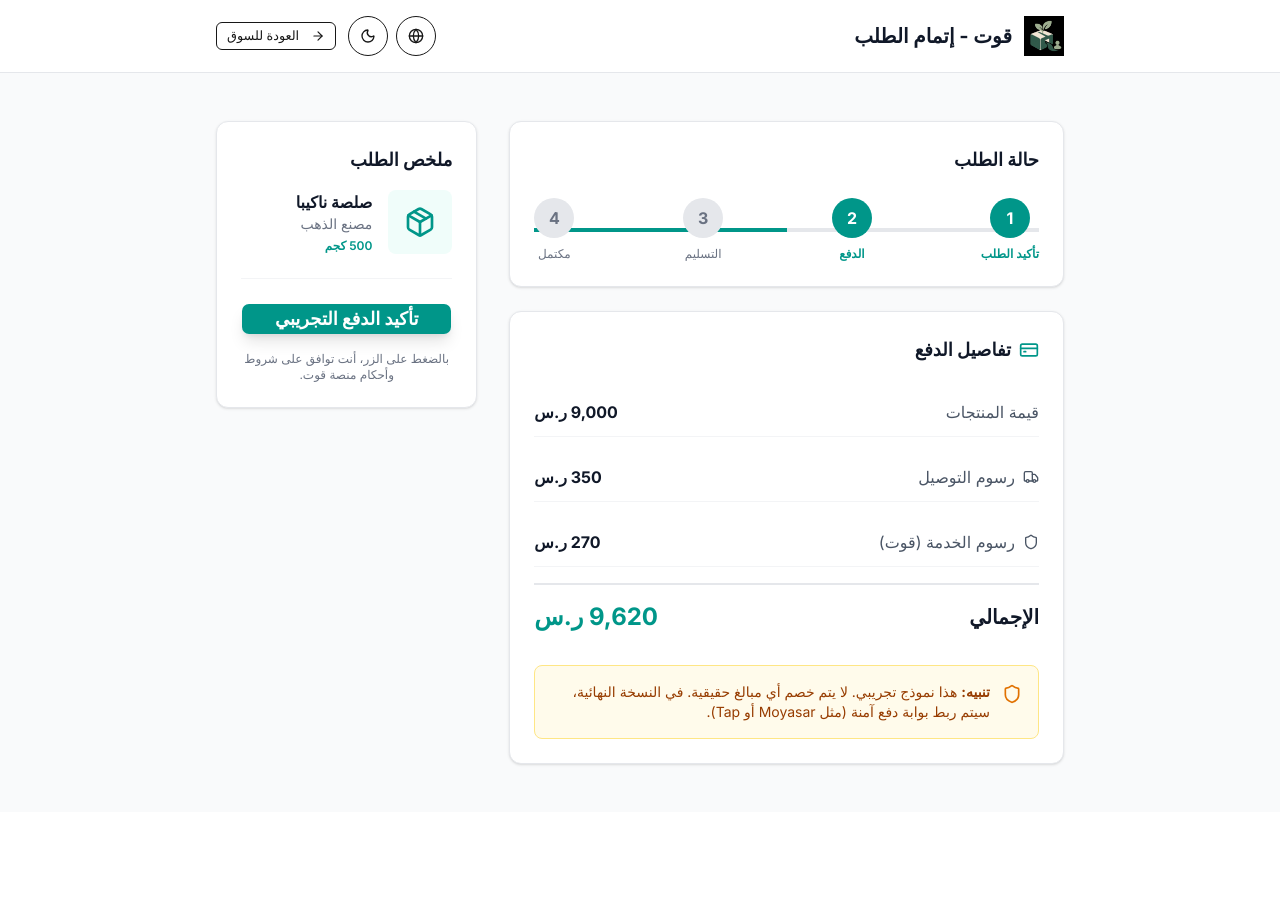
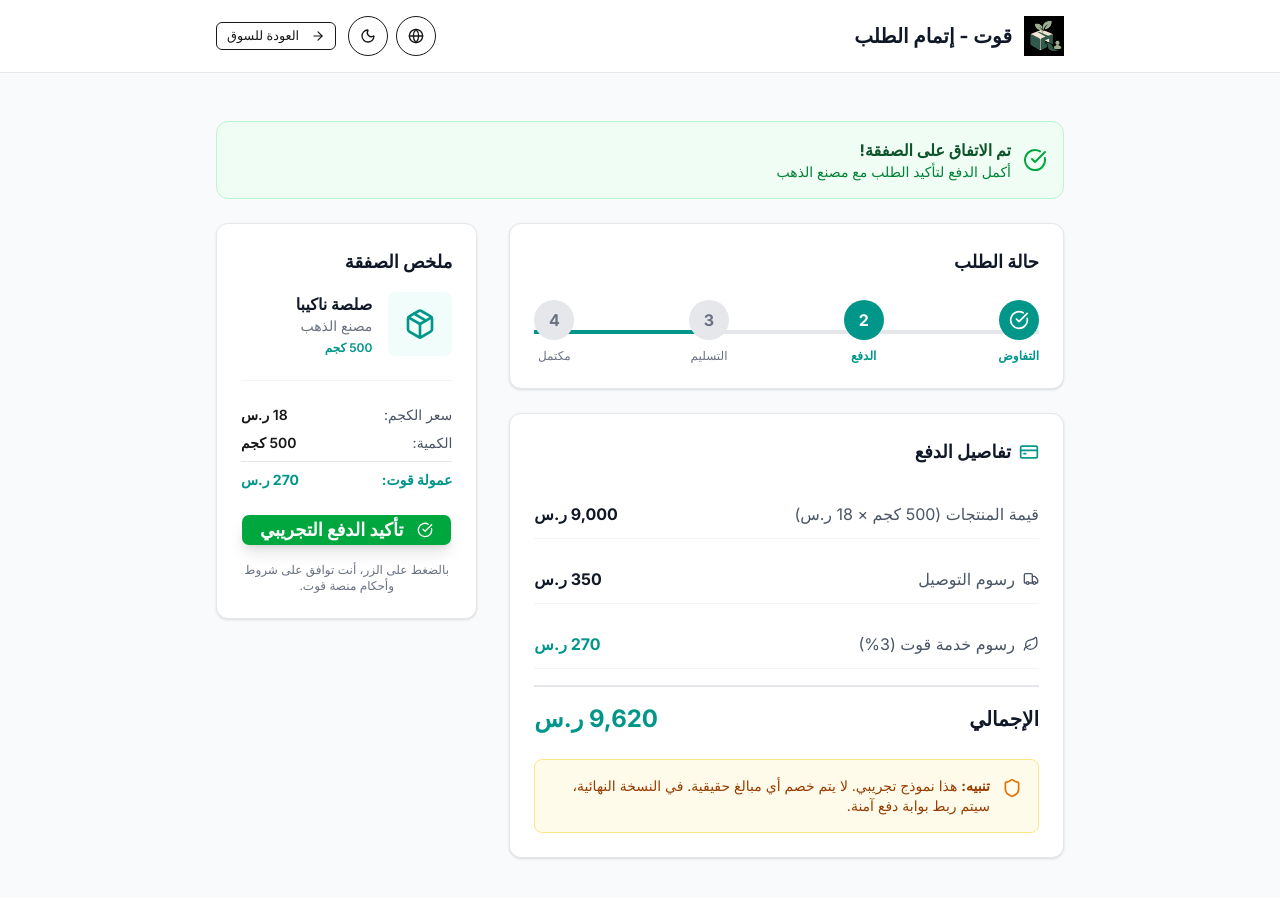
Before and after one commit to althubaitilayan-collab/qoutlog-v2, a Next.js app: page /checkout in a window 1280 px wide. Shown: the top 898 px of the page. Before the commit the page ends 812 px from the top, so only its background shows below. Built offline with nearby package versions, Linux system fonts and the light colour scheme.

Commit message:
Add negotiation flow from AI chat to payment with commission

```diff
--- a/app/checkout/page.tsx
+++ b/app/checkout/page.tsx
@@ -3,23 +3,23 @@
 import { LanguageThemeSwitcher } from "../components/LanguageThemeSwitcher";
 import Link from "next/link";
 import { Button } from "../components/ui/button";
-import { ArrowRight, CheckCircle, CreditCard, Shield, Truck, Package } from "lucide-react";
+import { ArrowRight, CheckCircle, CreditCard, Shield, Truck, Package, Leaf } from "lucide-react";
+import { useSearchParams } from "next/navigation";
+import { Suspense } from "react";
 
-export default function CheckoutPage() {
-  const orderDetails = {
-    product: "صلصة ناكيبا",
-    supplier: "مصنع الذهب",
-    quantity: "500 كجم",
-    productValue: 9000,
-    deliveryFee: 350,
-    serviceFee: 270,
-  };
+function CheckoutContent() {
+  const searchParams = useSearchParams();
+  const product = searchParams.get("product") || "صلصة ناكيبا";
+  const pricePerKg = parseFloat(searchParams.get("price") || "18");
+  const quantity = parseInt(searchParams.get("quantity") || "500");
 
-  const total = orderDetails.productValue + orderDetails.deliveryFee + orderDetails.serviceFee;
+  const productValue = pricePerKg * quantity;
+  const deliveryFee = 350;
+  const serviceFee = Math.round(productValue * 0.03); // 3% commission
+  const total = productValue + deliveryFee + serviceFee;
 
   return (
     <div className="min-h-screen bg-gray-50 dark:bg-gray-950" dir="rtl">
-      {/* Header - Fixed */}
       <header className="bg-white dark:bg-gray-900 border-b border-gray-200 dark:border-gray-800 sticky top-0 z-40">
         <div className="max-w-4xl mx-auto px-6 py-4 flex justify-between items-center">
           <Link href="/" className="flex items-center gap-3">
@@ -38,6 +38,15 @@
       </header>
 
       <main className="max-w-4xl mx-auto px-6 py-12">
+        {/* Success Banner */}
+        <div className="mb-6 p-4 bg-green-50 dark:bg-green-900/20 border border-green-200 dark:border-green-800 rounded-xl flex items-center gap-3">
+          <CheckCircle className="w-6 h-6 text-green-600" />
+          <div>
+            <p className="font-bold text-green-900 dark:text-green-100">تم الاتفاق على الصفقة!</p>
+            <p className="text-sm text-green-700 dark:text-green-300">أكمل الدفع لتأكيد الطلب مع مصنع الذهب</p>
+          </div>
+        </div>
+
         <div className="grid grid-cols-1 md:grid-cols-3 gap-8">
           <div className="md:col-span-2 space-y-6">
             {/* Status Tracker */}
@@ -45,11 +54,13 @@
               <h2 className="text-lg font-bold text-gray-900 dark:text-white mb-6">حالة الطلب</h2>
               <div className="flex items-center justify-between relative">
                 <div className="absolute top-1/2 left-0 right-0 h-1 bg-gray-200 dark:bg-gray-700 -z-0 transform -translate-y-1/2"></div>
-                <div className="absolute top-1/2 left-0 right-1/2 h-1 bg-teal-600 -z-0 transform -translate-y-1/2"></div>
+                <div className="absolute top-1/2 left-0 right-2/3 h-1 bg-teal-600 -z-0 transform -translate-y-1/2"></div>
 
                 <div className="relative z-10 flex flex-col items-center">
-                  <div className="w-10 h-10 rounded-full bg-teal-600 text-white flex items-center justify-center font-bold">1</div>
-                  <span className="text-xs mt-2 text-teal-600 font-semibold">تأكيد الطلب</span>
+                  <div className="w-10 h-10 rounded-full bg-teal-600 text-white flex items-center justify-center font-bold">
+                    <CheckCircle className="w-5 h-5" />
+                  </div>
+                  <span className="text-xs mt-2 text-teal-600 font-semibold">التفاوض</span>
                 </div>
                 <div className="relative z-10 flex flex-col items-center">
                   <div className="w-10 h-10 rounded-full bg-teal-600 text-white flex items-center justify-center font-bold">2</div>
@@ -74,20 +85,20 @@
 
               <div className="space-y-4">
                 <div className="flex justify-between items-center py-3 border-b border-gray-100 dark:border-gray-800">
-                  <span className="text-gray-600 dark:text-gray-400">قيمة المنتجات</span>
-                  <span className="font-bold text-gray-900 dark:text-white">{orderDetails.productValue.toLocaleString()} ر.س</span>
+                  <span className="text-gray-600 dark:text-gray-400">قيمة المنتجات ({quantity} كجم × {pricePerKg} ر.س)</span>
+                  <span className="font-bold text-gray-900 dark:text-white">{productValue.toLocaleString()} ر.س</span>
                 </div>
                 <div className="flex justify-between items-center py-3 border-b border-gray-100 dark:border-gray-800">
                   <span className="text-gray-600 dark:text-gray-400 flex items-center gap-2">
                     <Truck className="w-4 h-4" /> رسوم التوصيل
                   </span>
-                  <span className="font-bold text-gray-900 dark:text-white">{orderDetails.deliveryFee.toLocaleString()} ر.س</span>
+                  <span className="font-bold text-gray-900 dark:text-white">{deliveryFee.toLocaleString()} ر.س</span>
                 </div>
                 <div className="flex justify-between items-center py-3 border-b border-gray-100 dark:border-gray-800">
                   <span className="text-gray-600 dark:text-gray-400 flex items-center gap-2">
-                    <Shield className="w-4 h-4" /> رسوم الخدمة (قوت)
+                    <Leaf className="w-4 h-4" /> رسوم خدمة قوت (3%)
                   </span>
-                  <span className="font-bold text-gray-900 dark:text-white">{orderDetails.serviceFee.toLocaleString()} ر.س</span>
+                  <span className="font-bold text-teal-600">{serviceFee.toLocaleString()} ر.س</span>
                 </div>
 
                 <div className="flex justify-between items-center pt-4 mt-4 border-t-2 border-gray-200 dark:border-gray-700">
@@ -96,32 +107,48 @@
                 </div>
               </div>
 
-              <div className="mt-8 p-4 bg-amber-50 dark:bg-amber-900/10 border border-amber-200 dark:border-amber-900/30 rounded-lg flex gap-3">
+              <div className="mt-6 p-4 bg-amber-50 dark:bg-amber-900/10 border border-amber-200 dark:border-amber-900/30 rounded-lg flex gap-3">
                 <Shield className="w-5 h-5 text-amber-600 flex-shrink-0 mt-0.5" />
                 <p className="text-sm text-amber-800 dark:text-amber-200">
-                  <strong>تنبيه:</strong> هذا نموذج تجريبي. لا يتم خصم أي مبالغ حقيقية. في النسخة النهائية، سيتم ربط بوابة دفع آمنة (مثل Moyasar أو Tap).
+                  <strong>تنبيه:</strong> هذا نموذج تجريبي. لا يتم خصم أي مبالغ حقيقية. في النسخة النهائية، سيتم ربط بوابة دفع آمنة.
                 </p>
               </div>
             </div>
           </div>
 
-          {/* Order Summary Sidebar */}
+          {/* Order Summary */}
           <div className="md:col-span-1">
             <div className="bg-white dark:bg-gray-900 p-6 rounded-xl border border-gray-200 dark:border-gray-800 shadow-sm sticky top-24">
-              <h3 className="text-lg font-bold text-gray-900 dark:text-white mb-4">ملخص الطلب</h3>
+              <h3 className="text-lg font-bold text-gray-900 dark:text-white mb-4">ملخص الصفقة</h3>
 
               <div className="flex items-center gap-4 mb-6 pb-6 border-b border-gray-100 dark:border-gray-800">
                 <div className="w-16 h-16 bg-teal-50 dark:bg-teal-900/20 rounded-lg flex items-center justify-center">
                   <Package className="w-8 h-8 text-teal-600" />
                 </div>
                 <div>
-                  <p className="font-bold text-gray-900 dark:text-white">{orderDetails.product}</p>
-                  <p className="text-sm text-gray-500">{orderDetails.supplier}</p>
-                  <p className="text-xs text-teal-600 mt-1 font-semibold">{orderDetails.quantity}</p>
+                  <p className="font-bold text-gray-900 dark:text-white">{product}</p>
+                  <p className="text-sm text-gray-500">مصنع الذهب</p>
+                  <p className="text-xs text-teal-600 mt-1 font-semibold">{quantity} كجم</p>
                 </div>
               </div>
 
-              <Button className="w-full bg-teal-600 hover:bg-teal-700 text-white py-3 text-lg font-bold rounded-lg shadow-lg hover:shadow-xl transition-all">
+              <div className="space-y-2 mb-6 text-sm">
+                <div className="flex justify-between">
+                  <span className="text-gray-600 dark:text-gray-400">سعر الكجم:</span>
+                  <span className="font-semibold">{pricePerKg} ر.س</span>
+                </div>
+                <div className="flex justify-between">
+                  <span className="text-gray-600 dark:text-gray-400">الكمية:</span>
+                  <span className="font-semibold">{quantity} كجم</span>
+                </div>
+                <div className="flex justify-between text-teal-600 font-bold pt-2 border-t border-gray-200 dark:border-gray-700">
+                  <span>عمولة قوت:</span>
+                  <span>{serviceFee} ر.س</span>
+                </div>
+              </div>
+
+              <Button className="w-full bg-green-600 hover:bg-green-700 text-white py-3 text-lg font-bold rounded-lg shadow-lg hover:shadow-xl transition-all">
+                <CheckCircle className="w-5 h-5 ml-2" />
                 تأكيد الدفع التجريبي
               </Button>
 
@@ -135,3 +162,11 @@
     </div>
   );
 }
+
+export default function CheckoutPage() {
+  return (
+    <Suspense fallback={<div className="min-h-screen flex items-center justify-center">جاري التحميل...</div>}>
+      <CheckoutContent />
+    </Suspense>
+  );
+}
```
Also changed, not shown: app/page.tsx (+105 -54 lines).
